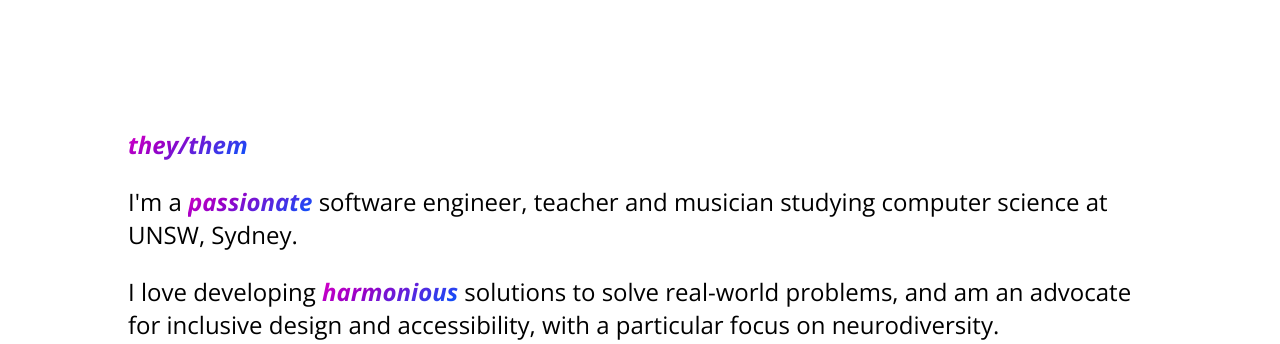
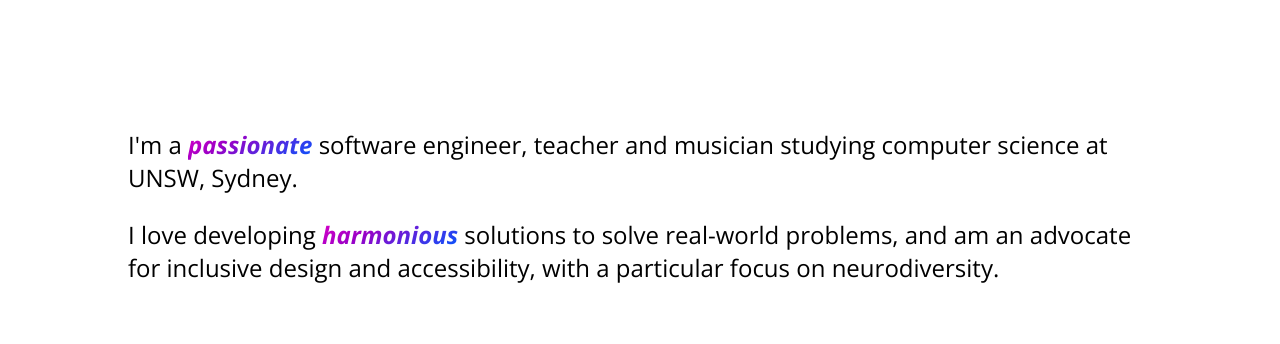
Before and after one commit to MaddyGuthridge/miguelguthridge.com, a plain HTML site: page docs/index.html in a window 1280 px wide. Shown: the part 456-800 px from the top of the page. Drawn offline with nearby package versions, Linux system fonts and the light colour scheme.

Commit message:
Also remove pronouns because this is the site I'll share with transphobes

```diff
--- a/docs/index.html
+++ b/docs/index.html
@@ -1,12 +1,14 @@
 <!DOCTYPE html>
 <html lang="en">
+
 <head>
   <meta charset="UTF-8">
   <meta name="viewport" content="width=device-width, initial-scale=1.0">
   <title>Miguel Guthridge</title>
 
   <!-- Verification links -->
-  <link rel="me" href="https://tech.lgbt/@MiguelGuthridge"></link>
+  <link rel="me" href="https://tech.lgbt/@MiguelGuthridge">
+  </link>
 
   <!-- LineAwesome icon set -->
   <link rel="stylesheet"
@@ -20,12 +22,12 @@
   <!-- CSS -->
   <link rel="stylesheet" href="./style.css">
 </head>
+
 <body>
   <img src="background.png" alt="" class="header-image" />
   <h1 class="title">Hi, I'm Miguel!</h1>
   <main>
     <div>
-      <p><em>they/them</em></p>
       <p>
         I'm a <em>passionate</em> software engineer, teacher and musician studying
         computer science at UNSW, Sydney.
@@ -42,15 +44,15 @@
         <i class="las la-file-alt"></i>
         <b>Resume</b>
       </a>
-      <a href="https://portfolio.miguelguthridge.com/"  target="_blank">
+      <a href="https://portfolio.miguelguthridge.com/" target="_blank">
         <i class="las la-folder"></i>
         <b>Portfolio</b>
       </a>
-      <a href="https://github.com/MaddyGuthridge"  target="_blank">
+      <a href="https://github.com/MaddyGuthridge" target="_blank">
         <i class="lab la-github"></i>
         <b>GitHub</b>
       </a>
-      <a href="https://linkedin.com/in/maddyguthridge"  target="_blank">
+      <a href="https://linkedin.com/in/maddyguthridge" target="_blank">
         <i class="lab la-linkedin"></i>
         <b>LinkedIn</b>
       </a>
@@ -58,4 +60,5 @@
   </main>
 
 </body>
+
 </html>
```
